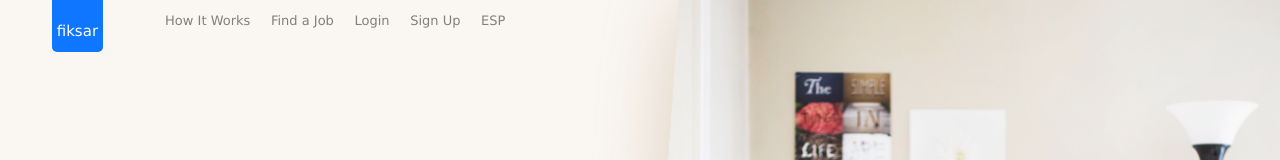
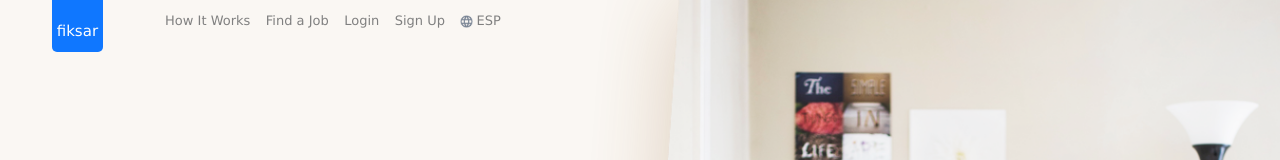
Before and after one commit to kartiksingh23/Perception, an Angular app: page /home in a window 1280 px wide. Shown: the top 160 px of the page. Built offline with nearby package versions, Linux system fonts and the light colour scheme.

Commit message:
made changes to homepage component

```diff
--- a/src/app/header/header.component.css
+++ b/src/app/header/header.component.css
@@ -12,7 +12,7 @@
 .headerDiv{
     margin-top:2%;
     margin-left:2%;
-    margin-right:2%;
+    margin-right:1%;
     float:left;
 }
 
--- a/src/app/header/header.component.html
+++ b/src/app/header/header.component.html
@@ -3,7 +3,7 @@
       <div>
         <span class="textLogo">fiksar</span>
       </div>
-      <div class="headerDiv ">
+      <div class="headerDiv">
           <span class="headerText">How It Works</span>
       </div>
       <div class="headerDiv">
@@ -16,7 +16,7 @@
           <span class="headerText">Sign Up</span>
       </div>
       <div class="headerDiv">
-          <span class="headerText">ESP</span>
+          <span class="headerText"><img height=13px width=16px; style="padding-right:8%" src="assets/language-material.png">ESP</span>
       </div>
 
     </div>
```
Also changed, not shown: src/assets/language-material.png (renamed from src/assets/language - material.png).
